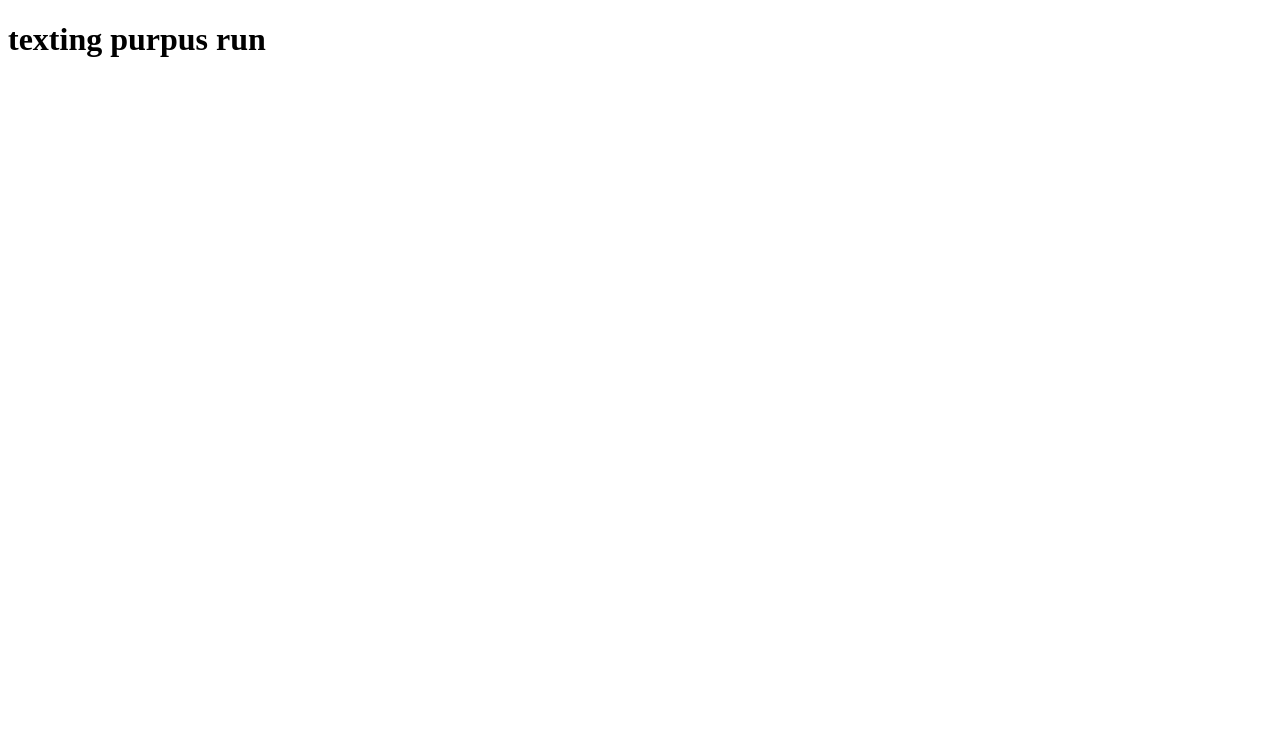
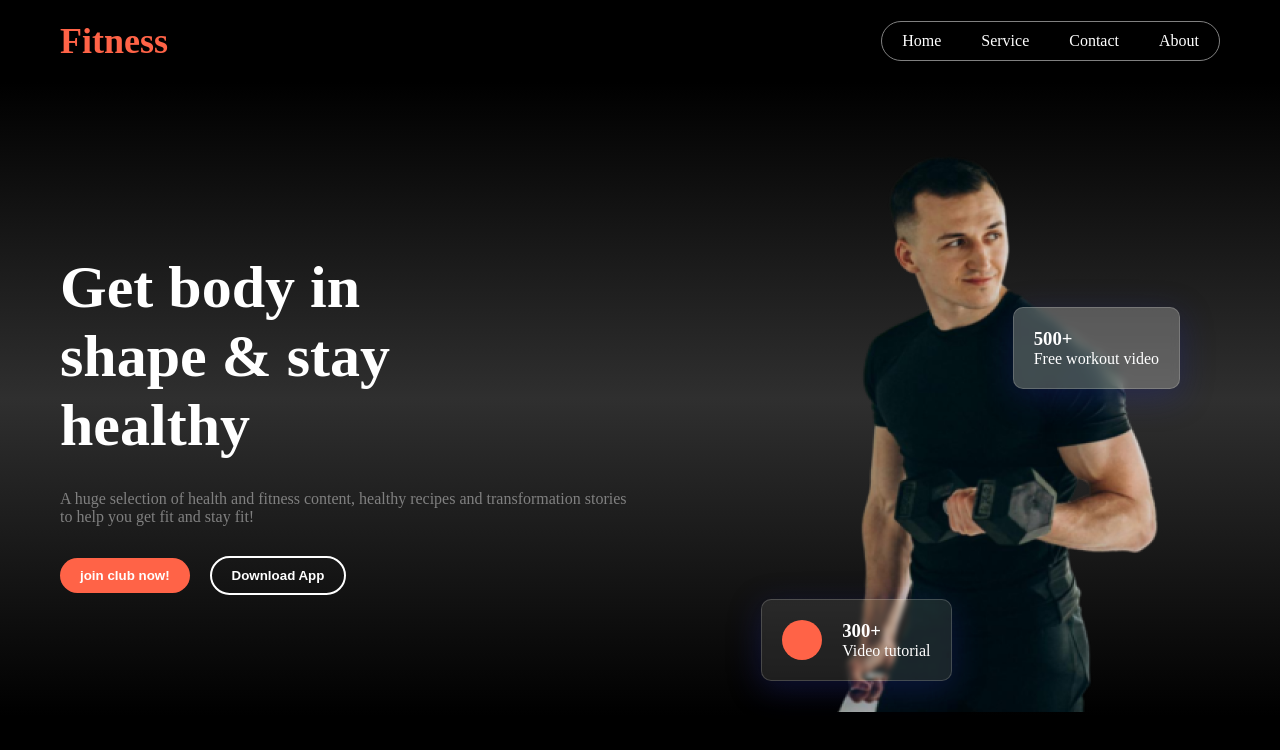
Before and after one commit to Rony-Ahmed6245/RB9-A2-versatile-ui, a plain HTML site: page index.htm in a window 1280 px wide. Drawn offline with Linux system fonts and the light colour scheme.

Commit message:
navbar and banner section almost 90% compeleted

```diff
--- a/Css/style.css
+++ b/Css/style.css
@@ -1,6 +1,202 @@
 /* common css  */
-*{
+* {
     margin: 0;
     padding: 0;
     box-sizing: border-box;
+    /* background-color: black; */
+    color: white;
 }
+
+body {
+    background: #000;
+}
+
+
+/* =================================================
+             navbar css start
+====================================================*/
+.navber-repar {
+    /* border: 1px solid red; */
+    padding: 20px;
+    display: flex;
+    justify-content: space-between;
+    align-items: center;
+    max-width: 1200px;
+    margin: 0 auto;
+}
+
+.hamber {
+    display: none;
+}
+
+.logo {
+    color: tomato;
+    font-size: 36px;
+}
+
+.menu ul {
+    display: flex;
+    border: 1px solid gray;
+    border-radius: 50px;
+}
+
+.menu ul li {
+    list-style: none;
+    padding: 10px 20px;
+    border-radius: 50px;
+    color: white;
+}
+
+.menu ul li:hover {
+    list-style: none;
+    background-color: tomato;
+    padding: 10px 20px;
+    border-radius: 50px;
+    color: white;
+}
+
+/*=================================================
+               banner css start
+===================================================*/
+.all-bg {
+    background: linear-gradient(0deg, black, rgb(47, 47, 47), black);
+}
+
+.banner-section {
+    display: flex;
+    justify-content: space-between;
+    align-items: center;
+    padding: 0 20px;
+    padding-top: 50px;
+    margin-top: -80px;
+    max-width: 1200px;
+    margin: 0 auto;
+}
+
+.banner-content {
+    width: 50%;
+}
+
+.banner-text {
+    display: flex;
+    flex-direction: column;
+    gap: 30px;
+}
+
+.banner-text h1 {
+    font-size: 60px;
+}
+
+.banner-text p {
+    color: gray;
+}
+
+.banner-img-content {
+    margin-right: 40px;
+}
+
+.banner-btn {
+    display: flex;
+    justify-content: start;
+    align-items: center;
+    gap: 20px;
+}
+
+.banner-btn .btn1 {
+    color: white;
+    background-color: tomato;
+    padding: 10px 20px;
+    border-radius: 50px;
+    border: none;
+    font-weight: 600;
+}
+
+.banner-btn .btn2 {
+    color: white;
+    background-color: transparent;
+    padding: 10px 20px;
+    border-radius: 50px;
+    border: 2px solid white;
+    font-weight: 600;
+}
+
+.banner-img {
+    position: relative;
+}
+
+.glass1 {
+    position: absolute;
+    top: 30%;
+    right: 0;
+    padding: 20px;
+    background: rgba(255, 255, 255, 0.25);
+    box-shadow: 0 8px 32px 0 rgba(31, 38, 135, 0.37);
+    backdrop-filter: blur(4px);
+    -webkit-backdrop-filter: blur(4px);
+    border-radius: 10px;
+    border: 1px solid rgba(255, 255, 255, 0.18);
+
+}
+
+.glass2 {
+    position: absolute;
+    top: 80%;
+    left: -20%;
+    padding: 20px;
+    background: rgba(255, 255, 255, 0.1);
+    box-shadow: 0 8px 32px 0 rgba(31, 38, 135, 0.37);
+    backdrop-filter: blur(2.5px);
+    -webkit-backdrop-filter: blur(2.5px);
+    border-radius: 10px;
+    border: 1px solid rgba(255, 255, 255, 0.18);
+
+    display: flex;
+    justify-content: center;
+    align-items: center;
+    gap: 20px;
+}
+
+.circle {
+    width: 40px;
+    height: 40px;
+    background: tomato;
+    border-radius: 50%;
+}
+
+
+
+/*=================================================
+           responsive design
+===================================================*/
+@media screen and (max-width:500px) {
+
+    /* navber css  */
+    .menu {
+        display: none;
+    }
+
+    .hamber {
+        display: block;
+    }
+
+    /* banner css  */
+    .banner-section {
+        display: flex;
+        flex-direction: column;
+        gap: 20px;
+
+    }
+
+    .banner-content {
+        width: 100%;
+    }
+    .banner-img-content {
+        margin-right: 0px;
+    }
+
+    .glass2 {
+
+        left: 0%;
+
+    }
+}
--- a/index.htm
+++ b/index.htm
@@ -1,11 +1,71 @@
 <!DOCTYPE html>
 <html lang="en">
+
 <head>
     <meta charset="UTF-8">
     <meta name="viewport" content="width=device-width, initial-scale=1.0">
     <title>B10A2-versatile-ui</title>
+    <link rel="stylesheet" href="./Css/style.css">
 </head>
+
 <body>
-    <h1>texting purpus run</h1>
+    <!-- nav section start  -->
+    <nav>
+        <div class="navber-repar">
+            <div class="">
+                <h1 class="logo">Fitness</h1>
+            </div>
+            <div class="menu">
+                <ul>
+                    <li class="active">Home</li>
+                    <li>Service</li>
+                    <li>Contact</li>
+                    <li>About</li>
+                </ul>
+            </div>
+
+            <div class="hamber">#</div>
+        </div>
+    </nav>
+    <!-- nav section ends -->
+
+    <!-- banner section start  -->
+    <section class="all-bg">
+        <section class="banner-section">
+            <div class="banner-content">
+                <div class="banner-text">
+                    <h1> Get body in <br>
+                        shape & stay <br>
+                        healthy
+                    </h1>
+                    <p>A huge selection of health and fitness content, healthy recipes
+                        and transformation stories to help you get fit and stay fit!
+                    </p>
+                    <div class="banner-btn">
+                        <button class="btn1">join club now!</button>
+                        <button class="btn2">Download App</button>
+                    </div>
+                </div>
+            </div>
+            <div class="banner-img-content">
+                <div class="banner-img">
+                    <img src="./images/Images 2.png" alt="">
+                    <div class="glass1">
+                        <h1>500+</h1>
+                        <p>Free workout video</p>
+                    </div>
+                    <div class="glass2">
+                        <div class="circle"></div>
+                        <div>
+                            <h1>300+</h1>
+                            <p>Video tutorial</p>
+                        </div>
+                    </div>
+                </div>
+            </div>
+        </section>
+    </section>
+    <!-- banner section ends -->
 </body>
+
 </html>
```
